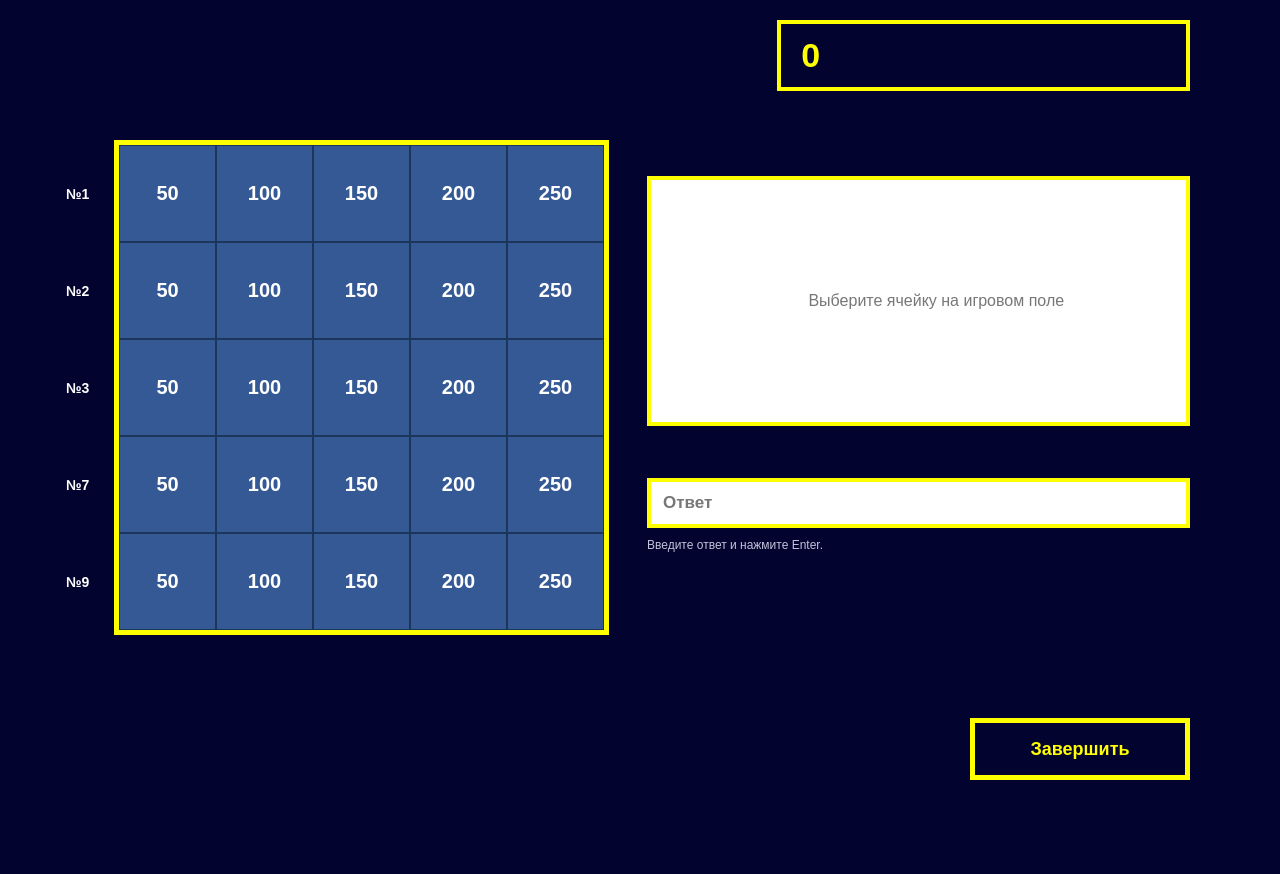
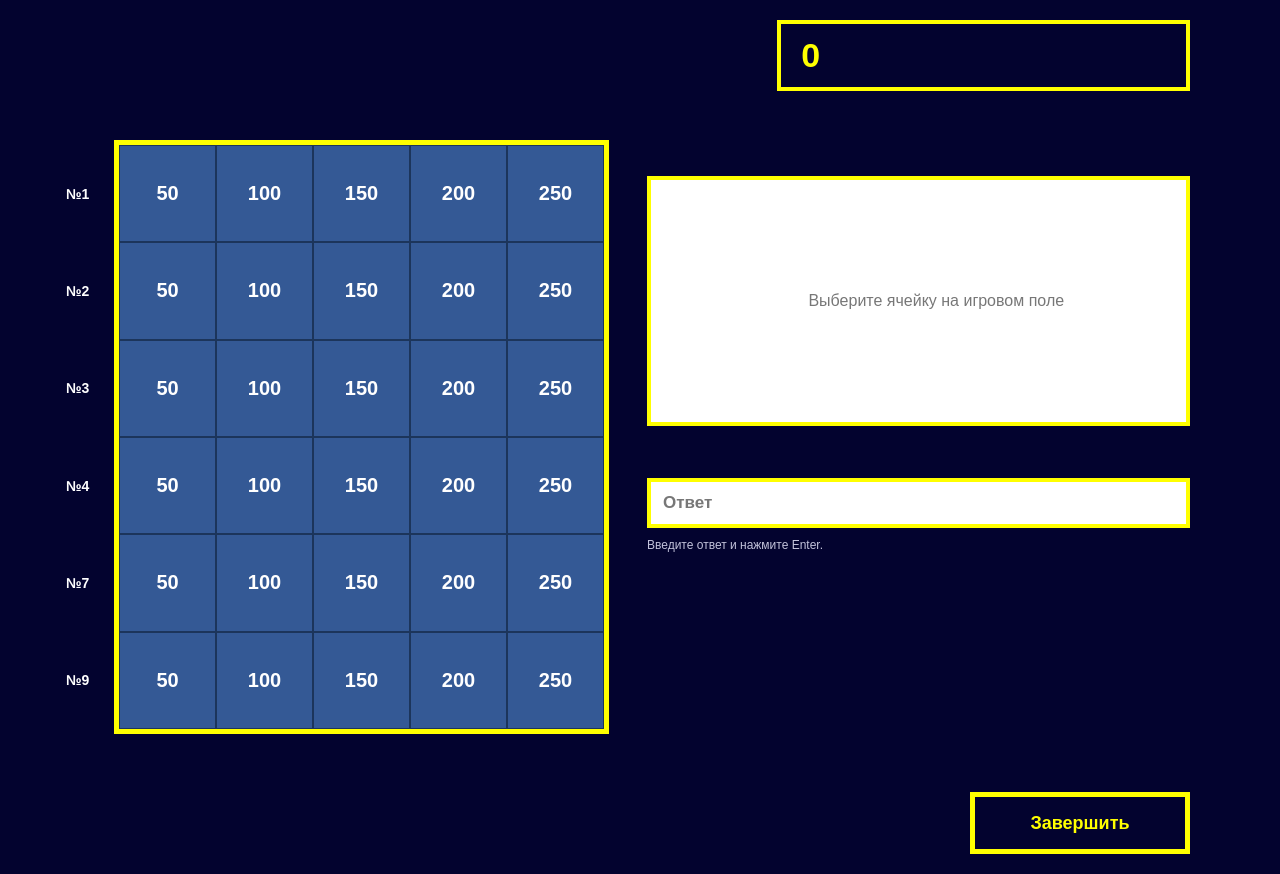
Before and after one commit to FramsMF/Ballomania, a plain HTML site: page index.html in a window 1280 px wide. Before the commit the page ends 800 px from the top, so only its background shows below. Drawn offline with Linux system fonts and the light colour scheme.

Commit message:
Update index.html

```diff
--- a/index.html
+++ b/index.html
@@ -145,7 +145,7 @@
     }
   }
 
-  /* Поле вопросов */
+  /* Таблица вопросов */
 
   .board-area {
     grid-area: board;
@@ -160,7 +160,7 @@
 
   .row-labels {
     display: grid;
-    grid-template-rows: repeat(5, 1fr);
+    grid-template-rows: repeat(6, 1fr);
 
     padding: 5px 0;
   }
@@ -177,9 +177,9 @@
   .board {
     display: grid;
     grid-template-columns: repeat(5, minmax(0, 1fr));
-    grid-template-rows: repeat(5, 1fr);
+    grid-template-rows: repeat(6, 1fr);
 
-    aspect-ratio: 1 / 1;
+    aspect-ratio: 5 / 6;
 
     border: 5px solid var(--yellow);
     background: var(--cell);
@@ -265,7 +265,7 @@
     cursor: default;
   }
 
-  /* Вопрос и поле ответа */
+  /* Вопрос и ответ */
 
   .question-area {
     grid-area: question;
@@ -368,7 +368,7 @@
     font-size: 13px;
   }
 
-  /* Завершение */
+  /* Кнопка завершения */
 
   .finish-area {
     grid-area: finish;
@@ -377,7 +377,7 @@
     justify-content: flex-end;
     align-items: flex-end;
 
-    min-height: 110px;
+    min-height: 90px;
   }
 
   .finish-button {
@@ -456,7 +456,7 @@
 
   @media (min-width: 1400px) {
     .game {
-      min-height: 760px;
+      min-height: 800px;
     }
   }
 
@@ -623,145 +623,163 @@
 
   const VALUES = [50, 100, 150, 200, 250];
 
-  // Подписи строк на экране.
-  // Номера файлов остаются от 1 до 5.
-  const ROW_LABELS = ["№1", "№2", "№3", "№7", "№9"];
+  // Номера строк совпадают с номерами в названиях файлов.
+  const ROW_NUMBERS = [1, 2, 3, 4, 7, 9];
 
   /*
     ✅ ЗДЕСЬ ЗАПОЛНЯТЬ ВОПРОСЫ И ОТВЕТЫ
 
-    Ключ "50.1":
-      50 — номинал;
-      1 — порядковый номер строки;
-      картинка — 50.1.png.
+    Пример:
+
+    "50.7": {
+      question: "Текст вопроса №7 на 50 очков.",
+      answers: ["Правильный ответ", "Другой допустимый вариант"]
+    }
+
+    "50.7" означает:
+      номинал — 50;
+      строка — №7;
+      картинка — 50.7.png.
 
     question — текст вопроса.
     answers — список допустимых правильных ответов.
 
-    Пример заполнения:
-    "50.1": {
-      question: "Сколько будет 2 + 2?",
-      answers: ["4", "четыре"]
-    }
+    Первый ответ из списка показывается после ошибки.
 
     Эмодзи в сам ответ добавлять НЕ нужно.
-
-    Можно указать несколько вариантов:
-    answers: ["ответ", "другой допустимый вариант"]
-
-    Первый вариант показывается игроку после ошибки.
-
     Перенос строки в вопросе: \n
   */
 
   const QUESTION_CONTENT = {
-    // Первая строка — №1
+    // Строка №1
     "50.1": {
-      question: "Впишите вопрос первой строки на 50 очков.",
+      question: "Впишите вопрос №1 на 50 очков.",
       answers: ["ВПИШИТЕ ОТВЕТ"]
     },
     "100.1": {
-      question: "Впишите вопрос первой строки на 100 очков.",
+      question: "Впишите вопрос №1 на 100 очков.",
       answers: ["ВПИШИТЕ ОТВЕТ"]
     },
     "150.1": {
-      question: "Впишите вопрос первой строки на 150 очков.",
+      question: "Впишите вопрос №1 на 150 очков.",
       answers: ["ВПИШИТЕ ОТВЕТ"]
     },
     "200.1": {
-      question: "Впишите вопрос первой строки на 200 очков.",
+      question: "Впишите вопрос №1 на 200 очков.",
       answers: ["ВПИШИТЕ ОТВЕТ"]
     },
     "250.1": {
-      question: "Впишите вопрос первой строки на 250 очков.",
+      question: "Впишите вопрос №1 на 250 очков.",
       answers: ["ВПИШИТЕ ОТВЕТ"]
     },
 
-    // Вторая строка — №2
+    // Строка №2
     "50.2": {
-      question: "Впишите вопрос второй строки на 50 очков.",
+      question: "Впишите вопрос №2 на 50 очков.",
       answers: ["ВПИШИТЕ ОТВЕТ"]
     },
     "100.2": {
-      question: "Впишите вопрос второй строки на 100 очков.",
+      question: "Впишите вопрос №2 на 100 очков.",
       answers: ["ВПИШИТЕ ОТВЕТ"]
     },
     "150.2": {
-      question: "Впишите вопрос второй строки на 150 очков.",
+      question: "Впишите вопрос №2 на 150 очков.",
       answers: ["ВПИШИТЕ ОТВЕТ"]
     },
     "200.2": {
-      question: "Впишите вопрос второй строки на 200 очков.",
+      question: "Впишите вопрос №2 на 200 очков.",
       answers: ["ВПИШИТЕ ОТВЕТ"]
     },
     "250.2": {
-      question: "Впишите вопрос второй строки на 250 очков.",
+      question: "Впишите вопрос №2 на 250 очков.",
       answers: ["ВПИШИТЕ ОТВЕТ"]
     },
 
-    // Третья строка — №3
+    // Строка №3
     "50.3": {
-      question: "Впишите вопрос третьей строки на 50 очков.",
+      question: "Впишите вопрос №3 на 50 очков.",
       answers: ["ВПИШИТЕ ОТВЕТ"]
     },
     "100.3": {
-      question: "Впишите вопрос третьей строки на 100 очков.",
+      question: "Впишите вопрос №3 на 100 очков.",
       answers: ["ВПИШИТЕ ОТВЕТ"]
     },
     "150.3": {
-      question: "Впишите вопрос третьей строки на 150 очков.",
+      question: "Впишите вопрос №3 на 150 очков.",
       answers: ["ВПИШИТЕ ОТВЕТ"]
     },
     "200.3": {
-      question: "Впишите вопрос третьей строки на 200 очков.",
+      question: "Впишите вопрос №3 на 200 очков.",
       answers: ["ВПИШИТЕ ОТВЕТ"]
     },
     "250.3": {
-      question: "Впишите вопрос третьей строки на 250 очков.",
+      question: "Впишите вопрос №3 на 250 очков.",
       answers: ["ВПИШИТЕ ОТВЕТ"]
     },
 
-    // Четвёртая строка — №7
+    // Строка №4
     "50.4": {
-      question: "Впишите вопрос четвёртой строки на 50 очков.",
+      question: "Впишите вопрос №4 на 50 очков.",
       answers: ["ВПИШИТЕ ОТВЕТ"]
     },
     "100.4": {
-      question: "Впишите вопрос четвёртой строки на 100 очков.",
+      question: "Впишите вопрос №4 на 100 очков.",
       answers: ["ВПИШИТЕ ОТВЕТ"]
     },
     "150.4": {
-      question: "Впишите вопрос четвёртой строки на 150 очков.",
+      question: "Впишите вопрос №4 на 150 очков.",
       answers: ["ВПИШИТЕ ОТВЕТ"]
     },
     "200.4": {
-      question: "Впишите вопрос четвёртой строки на 200 очков.",
+      question: "Впишите вопрос №4 на 200 очков.",
       answers: ["ВПИШИТЕ ОТВЕТ"]
     },
     "250.4": {
-      question: "Впишите вопрос четвёртой строки на 250 очков.",
+      question: "Впишите вопрос №4 на 250 очков.",
       answers: ["ВПИШИТЕ ОТВЕТ"]
     },
 
-    // Пятая строка — №9
-    "50.5": {
-      question: "Впишите вопрос пятой строки на 50 очков.",
+    // Строка №7
+    "50.7": {
+      question: "Впишите вопрос №7 на 50 очков.",
       answers: ["ВПИШИТЕ ОТВЕТ"]
     },
-    "100.5": {
-      question: "Впишите вопрос пятой строки на 100 очков.",
+    "100.7": {
+      question: "Впишите вопрос №7 на 100 очков.",
       answers: ["ВПИШИТЕ ОТВЕТ"]
     },
-    "150.5": {
-      question: "Впишите вопрос пятой строки на 150 очков.",
+    "150.7": {
+      question: "Впишите вопрос №7 на 150 очков.",
       answers: ["ВПИШИТЕ ОТВЕТ"]
     },
-    "200.5": {
-      question: "Впишите вопрос пятой строки на 200 очков.",
+    "200.7": {
+      question: "Впишите вопрос №7 на 200 очков.",
       answers: ["ВПИШИТЕ ОТВЕТ"]
     },
-    "250.5": {
-      question: "Впишите вопрос пятой строки на 250 очков.",
+    "250.7": {
+      question: "Впишите вопрос №7 на 250 очков.",
+      answers: ["ВПИШИТЕ ОТВЕТ"]
+    },
+
+    // Строка №9
+    "50.9": {
+      question: "Впишите вопрос №9 на 50 очков.",
+      answers: ["ВПИШИТЕ ОТВЕТ"]
+    },
+    "100.9": {
+      question: "Впишите вопрос №9 на 100 очков.",
+      answers: ["ВПИШИТЕ ОТВЕТ"]
+    },
+    "150.9": {
+      question: "Впишите вопрос №9 на 150 очков.",
+      answers: ["ВПИШИТЕ ОТВЕТ"]
+    },
+    "200.9": {
+      question: "Впишите вопрос №9 на 200 очков.",
+      answers: ["ВПИШИТЕ ОТВЕТ"]
+    },
+    "250.9": {
+      question: "Впишите вопрос №9 на 250 очков.",
       answers: ["ВПИШИТЕ ОТВЕТ"]
     }
   };
@@ -776,8 +794,8 @@
   let currentQuestion = null;
   let finished = false;
 
-  // Формируем 25 вопросов и названия картинок.
-  for (let row = 1; row <= 5; row++) {
+  // Формируем вопросы в порядке: 1, 2, 3, 4, 7, 9.
+  for (const row of ROW_NUMBERS) {
     for (const value of VALUES) {
       const id = value + "." + row;
 
@@ -860,11 +878,17 @@
     board.replaceChildren();
     cells.clear();
 
-    ROW_LABELS.forEach(label => {
+    labelContainer.style.gridTemplateRows =
+      "repeat(" + ROW_NUMBERS.length + ", 1fr)";
+
+    board.style.gridTemplateRows =
+      "repeat(" + ROW_NUMBERS.length + ", 1fr)";
+
+    ROW_NUMBERS.forEach(row => {
       const element = document.createElement("div");
 
       element.className = "row-label";
-      element.textContent = label;
+      element.textContent = "№" + row;
 
       labelContainer.append(element);
     });
@@ -877,7 +901,7 @@
 
       button.setAttribute(
         "aria-label",
-        ROW_LABELS[question.row - 1] +
+        "№" + question.row +
         ", вопрос на " +
         question.value +
         " очков"
@@ -1001,7 +1025,7 @@
       normalizeAnswer(answer) === userAnswer
     );
 
-    // Сразу блокируем повторную отправку.
+    // Блокируем повторную отправку этого вопроса.
     usedQuestions.add(question.id);
     currentQuestion = null;
 
@@ -1038,23 +1062,18 @@
 
     input.setAttribute("aria-label", input.value);
 
-    // Показываем начало сообщения даже при длинном ответе.
     input.setSelectionRange(0, 0);
     input.scrollLeft = 0;
 
-    const scoreMessage = correct
+    $("liveMessage").textContent = correct
       ? "Начислено " + question.value + " очков."
       : "Списано " + question.value + " очков.";
-
-    $("liveMessage").textContent =
-      input.value + " " + scoreMessage;
 
     $("answerHint").textContent =
       usedQuestions.size === questions.length
         ? "Все вопросы пройдены. Нажмите «Завершить»."
         : "Выберите следующую ячейку.";
 
-    // Возвращаем фокус на поле вопросов.
     const nextAvailable = questions.find(item =>
       !usedQuestions.has(item.id)
     );
@@ -1071,8 +1090,8 @@
   }
 
   function makeResultCode() {
-    // Только заготовка для будущего переноса очков.
-    // Не является защищённым или одноразовым кодом.
+    // Заготовка для будущего переноса очков.
+    // Этот код пока не защищён и не привязан к базе.
     const alphabet = "ABCDEFGHJKLMNPQRSTUVWXYZ23456789";
     const bytes = new Uint8Array(8);
 
@@ -1107,6 +1126,8 @@
 
     if (!approved) return;
 
+    const resultCode = makeResultCode();
+
     finished = true;
     currentQuestion = null;
 
@@ -1122,7 +1143,7 @@
     $("finalScore").textContent =
       "Ваш итоговый счёт: " + score;
 
-    $("resultCode").textContent = makeResultCode();
+    $("resultCode").textContent = resultCode;
 
     const input = $("answerInput");
 
```
